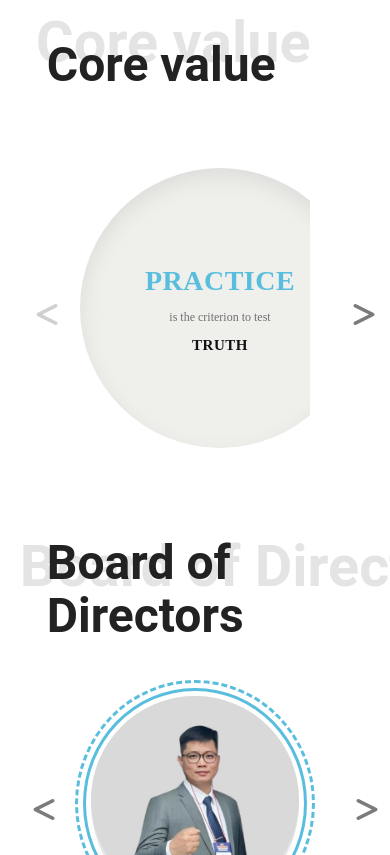
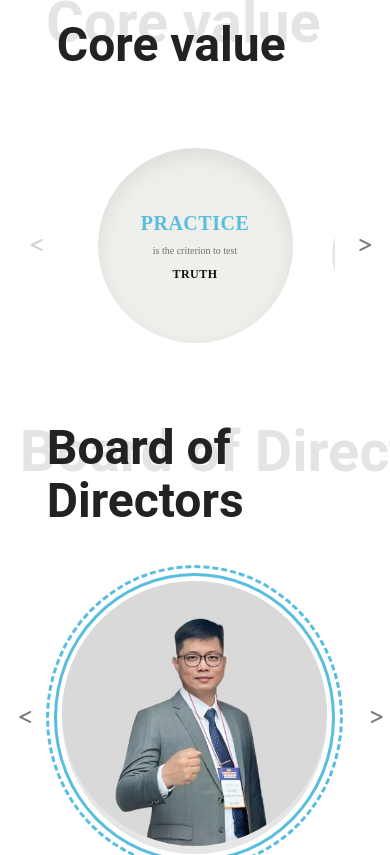
Before and after one commit to toando0212/company_FE, a React (Vite) app: page /#/about in a window 390 px wide. Shown: the part 1509-2364 px from the top of the page. Built offline with nearby package versions, Linux system fonts and the light colour scheme.

Commit message:
add: responsive about and fix: navbar

```diff
--- a/src/css/about.css
+++ b/src/css/about.css
@@ -49,8 +49,8 @@
 
 /* Carousel */
 .core-carousel {
-  --slideW: clamp(280px, 42vw, 350px);
-  --gap: clamp(24px, 6vw, 48px);
+  --slideW: clamp(220px, 35vw, 350px);
+  --gap: clamp(16px, 4vw, 48px);
   --sideScale: 0.68;
 
   position: relative;
@@ -73,6 +73,12 @@
   display: grid;
   place-items: center;
   transition: transform 0.2s ease, background 0.2s ease, color 0.2s ease;
+  outline: none;
+  box-shadow: none;
+}
+.nav-arrow:focus {
+  outline: none !important;
+  box-shadow: none !important;
 }
 .nav-arrow:hover {
   background: #e7e7e7;
@@ -189,6 +195,52 @@
   opacity: 0.35;
   cursor: not-allowed;
   transform: none !important;
+}
+
+/* Responsive cho core value trên màn hình nhỏ */
+@media (max-width: 768px) {
+  .core-carousel {
+    --slideW: clamp(200px, 45vw, 280px);
+    --gap: clamp(12px, 3vw, 24px);
+    grid-template-columns: 50px 1fr 50px;
+  }
+
+  .nav-arrow {
+    width: 40px;
+    height: 40px;
+    font-size: 20px;
+  }
+
+  .circle .t1 {
+    font-size: clamp(20px, 4vw, 32px);
+  }
+
+  .circle .sub {
+    font-size: clamp(10px, 2.5vw, 16px);
+  }
+
+  .circle .t2 {
+    font-size: clamp(12px, 3vw, 18px);
+  }
+}
+
+@media (max-width: 480px) {
+  .core-carousel {
+    --slideW: clamp(180px, 50vw, 240px);
+    --gap: clamp(8px, 2vw, 16px);
+    grid-template-columns: 40px 1fr 40px;
+    gap: 5px;
+  }
+
+  .nav-arrow {
+    width: 36px;
+    height: 36px;
+    font-size: 16px;
+  }
+
+  .core-value {
+    padding: 50px 10px 30px 10px;
+  }
 }
 
 /* ================== Organization section========================== */
@@ -359,6 +411,24 @@
   .org-right {
     padding-right: 0;
   }
+
+  /* Hiệu ứng chuyển động cho avatar và info ở chế độ mobile */
+  .org-wrap .avatar-lg,
+  .org-wrap .org-right {
+    transition: opacity 0.5s cubic-bezier(0.22, 0.8, 0.24, 1),
+                transform 0.5s cubic-bezier(0.22, 0.8, 0.24, 1);
+    will-change: opacity, transform;
+  }
+  .org-wrap .avatar-lg.animating,
+  .org-wrap .org-right.animating {
+    opacity: 0;
+    transform: translateX(40px);
+    pointer-events: none;
+  }
+  .org-wrap .avatar-lg.animating.reverse,
+  .org-wrap .org-right.animating.reverse {
+    transform: translateX(-40px);
+  }
 }
 
 .org-portrait.five-dots .avatar-lg {
--- a/src/css/header.css
+++ b/src/css/header.css
@@ -562,7 +562,7 @@ body,
 }
 
 /* ===== Breakpoints ===== */
-@media (max-width: 900px){
+@media (max-width: 1200px){
   /* 1) Ẩn nav block desktop + show hamburger */
   .main-nav-block{ display: none; }
   .hamburger{ display: inline-block; }
--- a/src/css/home.css
+++ b/src/css/home.css
@@ -554,8 +554,10 @@
 
 .orbit{
   position: relative;
-  width: var(--orbit-size);
-  height: var(--orbit-size);
+  width: 100%;
+  max-width: var(--orbit-size);
+  height: auto;
+  aspect-ratio: 1/1;
   margin: 60px auto;
 }
 
@@ -616,11 +618,12 @@
   border-radius:50%;
   box-shadow: var(--card-shadow);
   text-align:center;
-  padding: 24px 22px;
+  padding: 18px 10px;
   display: flex;
   justify-content: center;
   align-items: center;
   flex-direction:column;
+  overflow: hidden;
 }
 .center-card .badge{
   color: var(--brand);
@@ -629,6 +632,21 @@
 }
 .center-card p{
   margin:0; color:#444; line-height:1.5;
+  font-size:clamp(12px, 3vw, 1.1rem);
+  display: -webkit-box;
+  -webkit-line-clamp: 4;
+  line-clamp: 4;
+  -webkit-box-orient: vertical;
+  overflow: hidden;
+  text-overflow: ellipsis;
+  max-width: 95%;
+}
+@media (max-width: 480px){
+  .center-card p {
+    -webkit-line-clamp: 3;
+    line-clamp: 3;
+    font-size: 12px;
+  }
 }
 .badge {
   font-size: 1.4rem;
@@ -655,11 +673,24 @@
 /* Responsive nhỏ */
 @media (max-width: 640px){
   :root{
-    --orbit-size: 360px;
-    --center-size: 260px;
-    --speed: 18s;
+    --orbit-size: 320px;
+    --center-size: 180px;
+    --speed: 16s;
+    --card-size: 110px;
   }
-  .orbit-card{ width: 180px; padding: 10px 12px; }
+  .orbit-card{ width: var(--card-size); height: var(--card-size); padding: 8px 8px; }
+  .center-card { width: var(--center-size); height: var(--center-size); }
+}
+
+@media (max-width: 480px){
+  :root{
+    --orbit-size: 220px;
+    --center-size: 120px;
+    --card-size: 70px;
+  }
+  .orbit-card{ width: var(--card-size); height: var(--card-size); font-size: 12px; }
+  .center-card { width: var(--center-size); height: var(--center-size); padding: 12px 6px; }
+  .center-card .badge { font-size: 1rem; }
 }
 
 @media (prefers-reduced-motion: reduce) {
--- a/src/pages/About.tsx
+++ b/src/pages/About.tsx
@@ -259,6 +259,8 @@ const About: React.FC = () => {
 function Directors() {
   const [idx, setIdx] = useState(0);
   const [isMobile, setIsMobile] = useState(false);
+  const [animating, setAnimating] = useState(false);
+  const [reverse, setReverse] = useState(false);
 
   useEffect(() => {
     const checkMobile = () => setIsMobile(window.innerWidth <= 700);
@@ -267,26 +269,55 @@ function Directors() {
     return () => window.removeEventListener("resize", checkMobile);
   }, []);
 
-  // Chuyển trái/phải
-  const prev = () => setIdx((i) => (i === 0 ? MEMBERS.length - 1 : i - 1));
-  const next = () => setIdx((i) => (i === MEMBERS.length - 1 ? 0 : i + 1));
+  const handleChange = (nextIdx: number, isReverse = false) => {
+    if (nextIdx === idx) return;
+    setReverse(isReverse);
+    setAnimating(true);
+    setTimeout(() => {
+      setIdx(nextIdx);
+      setAnimating(false);
+    }, 450); // khớp với transition 0.45s
+  };
+
+  const prev = () => handleChange(idx === 0 ? MEMBERS.length - 1 : idx - 1, true);
+  const next = () => handleChange(idx === MEMBERS.length - 1 ? 0 : idx + 1, false);
 
   if (isMobile) {
-    // Carousel mobile
     return (
-      <div className="org-wrap" style={{justifyItems: 'center'}}>
-        <div style={{ display: 'flex', alignItems: 'center', justifyContent: 'center', gap: 24 }}>
+      <div className="org-wrap" style={{ justifyItems: "center" }}>
+        <div
+          style={{
+            display: "flex",
+            alignItems: "center",
+            justifyContent: "center",
+            gap: 24,
+          }}
+        >
           <button className="nav-arrow left" onClick={prev} aria-label="Prev">
             <i className="fas fa-less-than"></i>
           </button>
-          <div className="avatar avatar-lg active">
+          <div
+            className={`avatar avatar-lg active ${
+              animating ? "animating" : "next-in"
+            } ${reverse ? "reverse" : ""}`}
+          >
             <img src={MEMBERS[idx].photo} alt={MEMBERS[idx].name} />
           </div>
           <button className="nav-arrow right" onClick={next} aria-label="Next">
             <i className="fas fa-greater-than"></i>
           </button>
         </div>
-        <div className="org-right" style={{paddingRight:0, textAlign:'center', maxWidth:320, margin:'0 auto'}}>
+        <div
+          className={`org-right ${
+            animating ? "animating" : "next-in"
+          } ${reverse ? "reverse" : ""}`}
+          style={{
+            paddingRight: 0,
+            textAlign: "center",
+            maxWidth: 320,
+            margin: "0 auto",
+          }}
+        >
           <h2 className="org-name">{MEMBERS[idx].name}</h2>
           <div className="org-role">{MEMBERS[idx].role}</div>
           <p className="org-bio">{MEMBERS[idx].bio}</p>
@@ -295,55 +326,24 @@ function Directors() {
     );
   }
 
-  // Desktop: giữ nguyên layout 5 chấm
   return (
     <div className="org-wrap">
       <div className="org-left">
         <div className="org-portrait five-dots">
-          <button
-            type="button"
-            className={`avatar avatar-lg ${idx === 0 ? "active" : ""}`}
-            onClick={() => setIdx(0)}
-            aria-label={MEMBERS[0].name}
-          >
-            <img src={MEMBERS[0].photo} alt={MEMBERS[0].name} />
-          </button>
-          <button
-            type="button"
-            className={`avatar avatar-sm dot tl ${idx === 1 ? "active" : ""}`}
-            onClick={() => setIdx(1)}
-            aria-label={MEMBERS[1].name}
-            title={MEMBERS[1].name}
-          >
-            <img src={MEMBERS[1].photo} alt={MEMBERS[1].name} />
-          </button>
-          <button
-            type="button"
-            className={`avatar avatar-sm dot rt ${idx === 2 ? "active" : ""}`}
-            onClick={() => setIdx(2)}
-            aria-label={MEMBERS[2].name}
-            title={MEMBERS[2].name}
-          >
-            <img src={MEMBERS[2].photo} alt={MEMBERS[2].name} />
-          </button>
-          <button
-            type="button"
-            className={`avatar avatar-sm dot rb ${idx === 3 ? "active" : ""}`}
-            onClick={() => setIdx(3)}
-            aria-label={MEMBERS[3].name}
-            title={MEMBERS[3].name}
-          >
-            <img src={MEMBERS[3].photo} alt={MEMBERS[3].name} />
-          </button>
-          <button
-            type="button"
-            className={`avatar avatar-sm dot bl ${idx === 4 ? "active" : ""}`}
-            onClick={() => setIdx(4)}
-            aria-label={MEMBERS[4].name}
-            title={MEMBERS[4].name}
-          >
-            <img src={MEMBERS[4].photo} alt={MEMBERS[4].name} />
-          </button>
+          {MEMBERS.map((member, i) => (
+            <button
+              key={i}
+              type="button"
+              className={`avatar avatar-sm dot ${
+                i === idx ? "active" : ""
+              }`}
+              onClick={() => setIdx(i)}
+              aria-label={member.name}
+              title={member.name}
+            >
+              <img src={member.photo} alt={member.name} />
+            </button>
+          ))}
         </div>
       </div>
       <div className="org-right">
```
